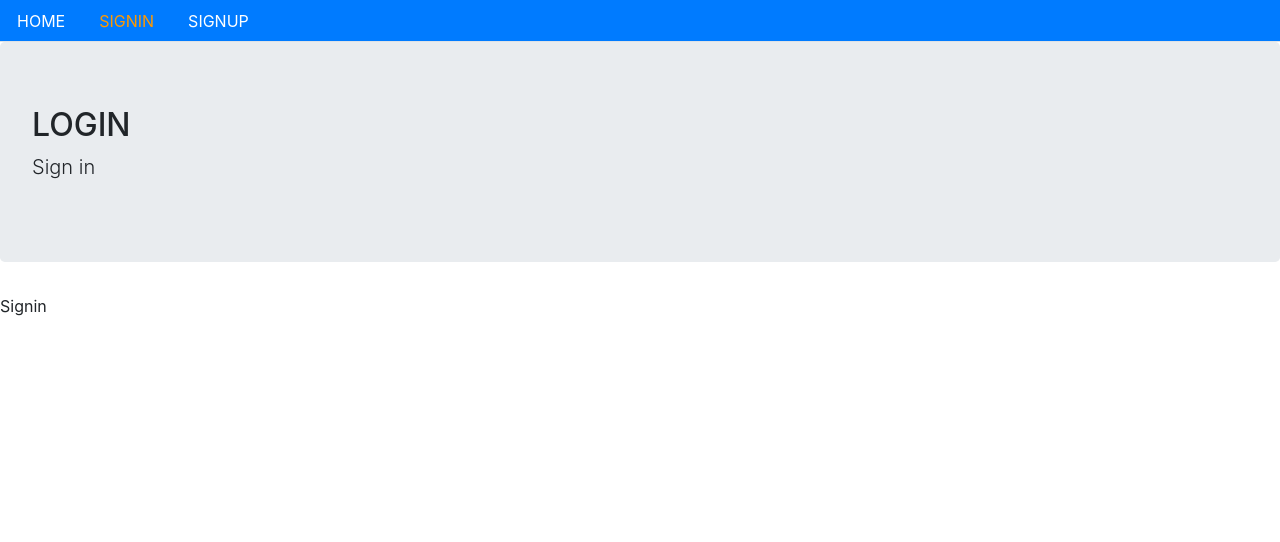
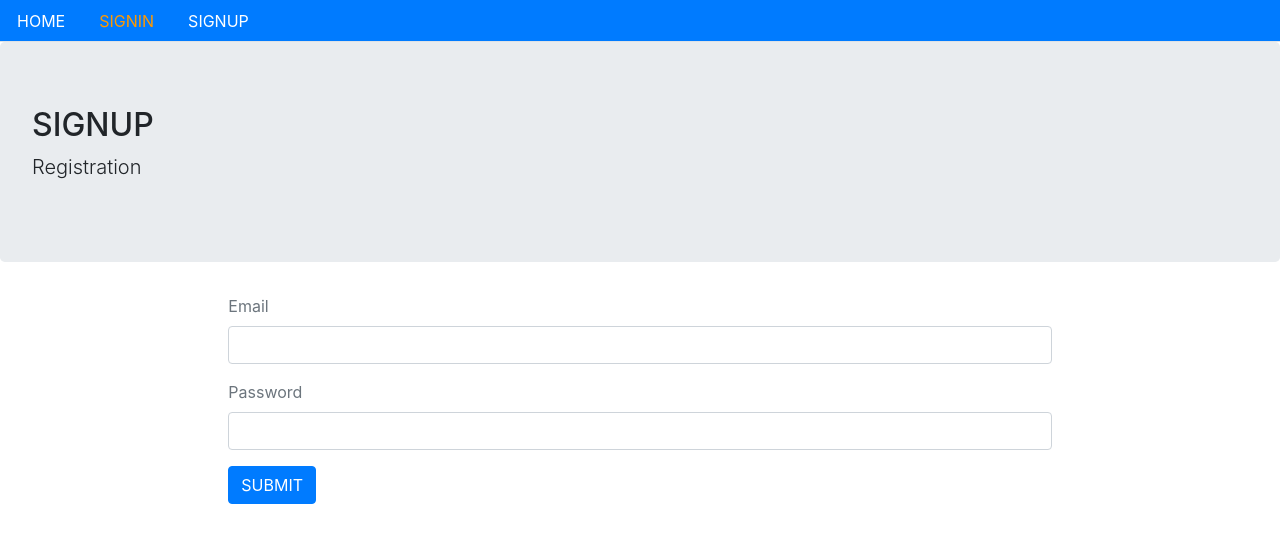
Before and after one commit to CarloMeloni/mernEcommerceFrontend, a React (Create React App) app in the folder ecommerce-front/: page /signin in a window 1280 px wide. Shown: the top 542 px of the page. Built offline with nearby package versions, Linux system fonts and the light colour scheme; no server answers; the HTML template or start-up script is replaced by a standard one.

Commit message:
Implementing user SIGNIN

```diff
--- a/ecommerce-front/src/App.js
+++ b/ecommerce-front/src/App.js
@@ -1,4 +1,4 @@
-import React, { useState, useEffect } from 'react';
+import React from 'react';
 import Routes from './Routes';
 
 const App = () => {
--- a/ecommerce-front/src/auth/index.js
+++ b/ecommerce-front/src/auth/index.js
@@ -17,3 +17,21 @@
         console.log(err);
     })
 };
+
+export const signin = (user) => {
+    //console.log(name, email, password)
+    return fetch(`${API}/signin`, {
+        method: "POST",
+        headers: {
+            Accept: "application/json",
+            "Content-Type": "application/json"
+        },
+        body: JSON.stringify(user)
+    })
+    .then(response => {
+        return response.json();
+    })
+    .catch(err => {
+        console.log(err);
+    })
+};
--- a/ecommerce-front/src/user/Signin.js
+++ b/ecommerce-front/src/user/Signin.js
@@ -1,10 +1,75 @@
-import React from 'react';
+import React, { useState } from 'react';
+import {  Redirect } from 'react-router-dom';
 import Layout from '../core/Layout';
+import { signin } from '../auth/index';
 
 const Signin = () => {
+    const [values, setValues] = useState({
+        email: '',
+        password: '',
+        error: '',
+        loading: false,
+        redirectToReferrer: false
+    });
+
+    const { email, password, error, loading, redirectToReferrer} = values;
+
+    const handleChange = name => event => {
+        setValues({ ...values, error: false, [name]: event.target.value })
+    };
+
+    const clickSubmit = event => {
+        event.preventDefault();
+        setValues({ ...values, error: false, loading: true });
+        signin({ email, password })
+            .then(data => {
+                if(data.error) {
+                    setValues({ ...values, error: data.error, loading: false });
+                } else {
+                    setValues({
+                        ...values,
+                        redirectToReferrer: true
+                    })
+                }
+            })
+    }
+
+    const signinForm = () => (
+        <form>
+            <div className="form-group">
+                <label className="text-muted">Email</label>
+                <input onChange={handleChange('email')} type="email" className="form-control" value={email}></input>
+            </div>
+
+            <div className="form-group">
+                <label className="text-muted">Password</label>
+                <input onChange={handleChange('password')} type="password" className="form-control" value={password}></input>
+            </div>
+
+            <button onClick={clickSubmit} className="btn btn-primary">SUBMIT</button>
+        </form>
+    );
+
+    const showError = () => (
+        <div className="alert alert-danger" style={{ display: error ? '' : 'none' }}>{error}</div>
+    );
+
+    const showLoading = () => (
+        loading && (<div className="alert alert-info"><h2>LOADING...</h2></div>)
+    );
+
+    const redirectUser = () => {
+        if(redirectToReferrer) {
+            return <Redirect to='/' />
+        }
+    };
+
     return (
-        <Layout title="LOGIN" description="Sign in">
-            Signin
+        <Layout title="SIGNUP" description="Registration" className="container col-md-8 offset-md-2">
+            {showLoading()}
+            {showError()}
+            {signinForm()}
+            {redirectUser()}
         </Layout>
     )
 };
```
